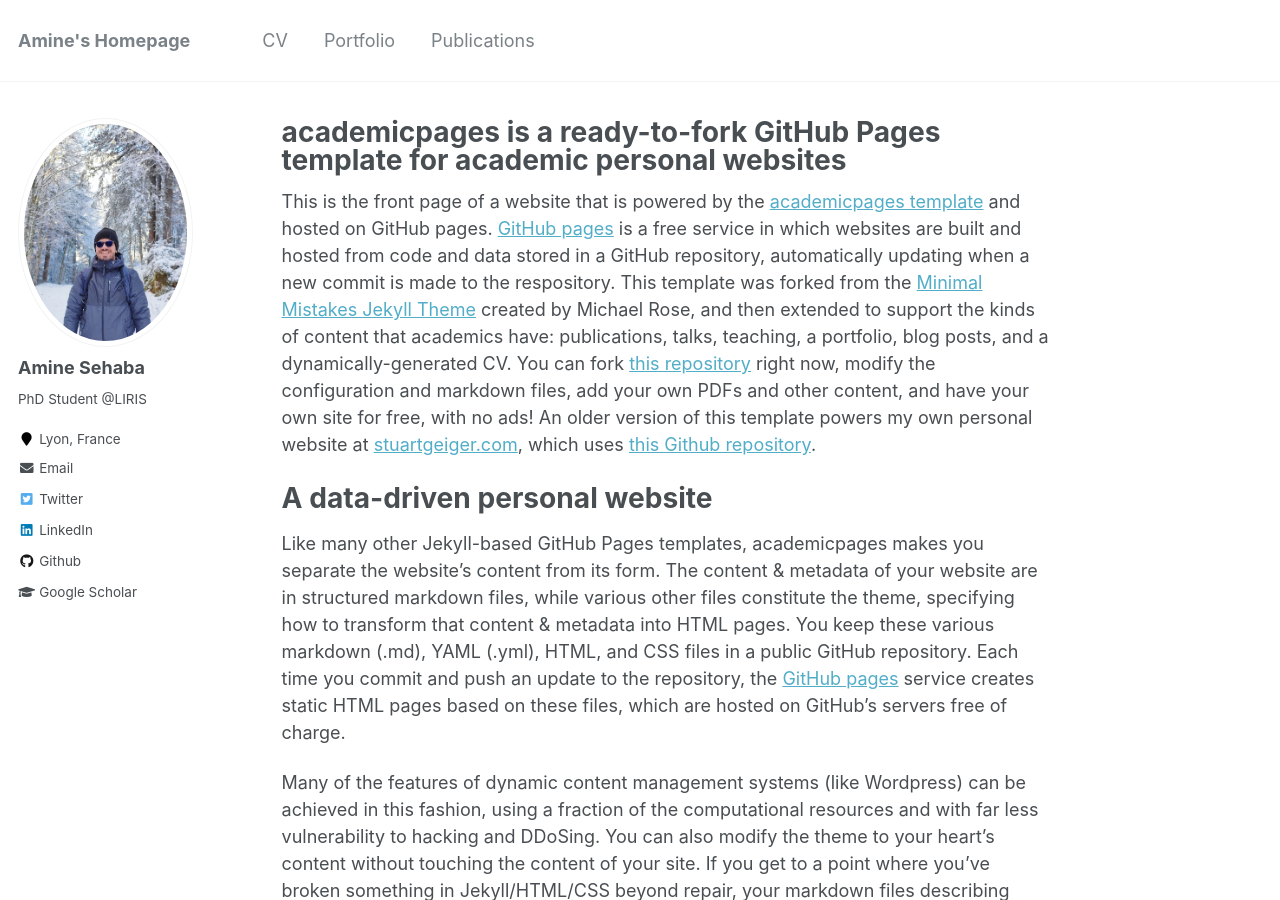
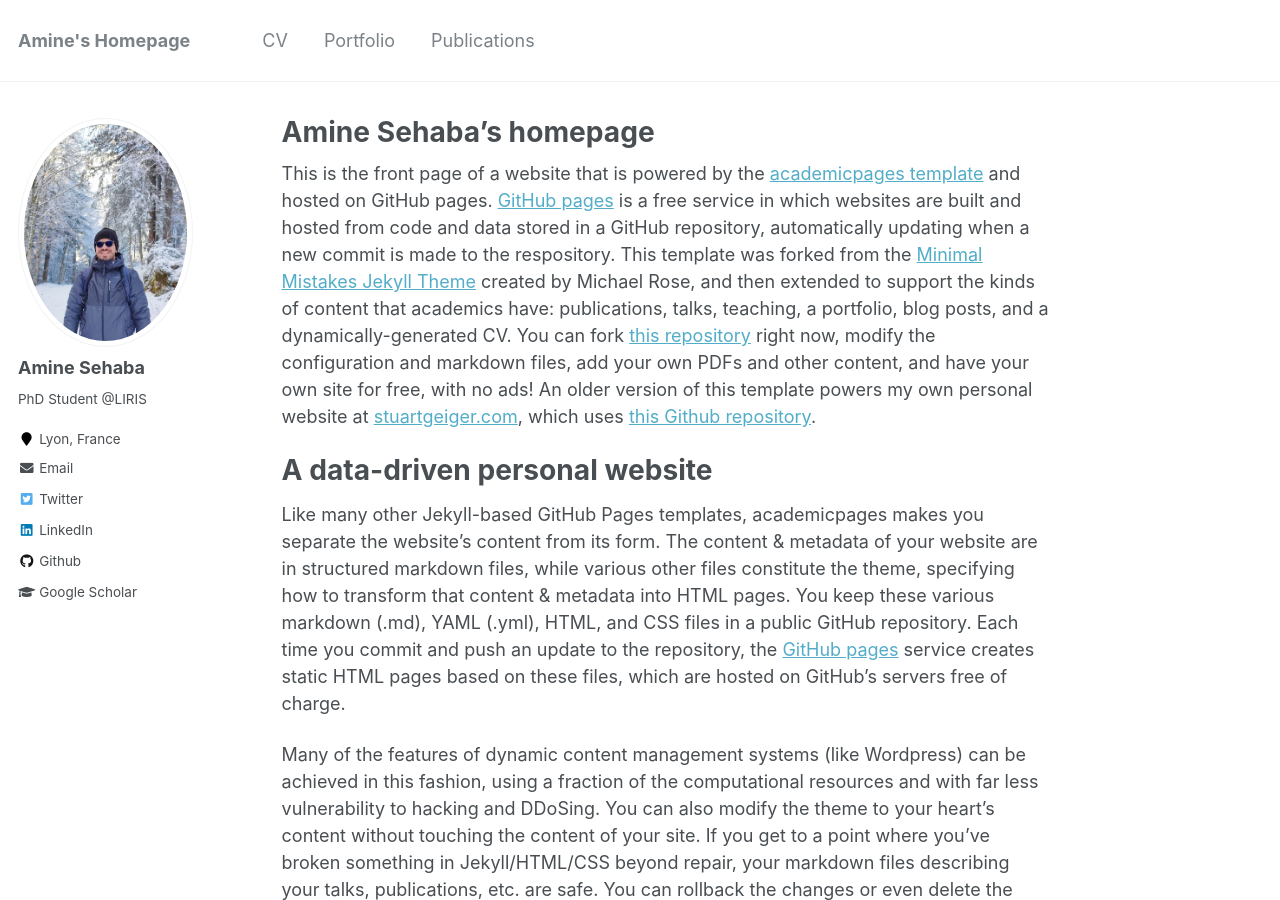
Before and after one commit to Sehaba95/sehaba95.github.io, a Jekyll site: the page built from _pages/about.md, in a window 1280 px wide and 900 px high. Built offline with Jekyll 4.4.1, drawn with Linux system fonts in a browser that asks for light colours.

Commit message:
Some updates

```diff
--- a/_pages/about.md
+++ b/_pages/about.md
@@ -1,6 +1,6 @@
 ---
 permalink: /
-title: "academicpages is a ready-to-fork GitHub Pages template for academic personal websites"
+title: "Amine Sehaba's homepage"
 excerpt: "About me"
 author_profile: true
 redirect_from:
```
